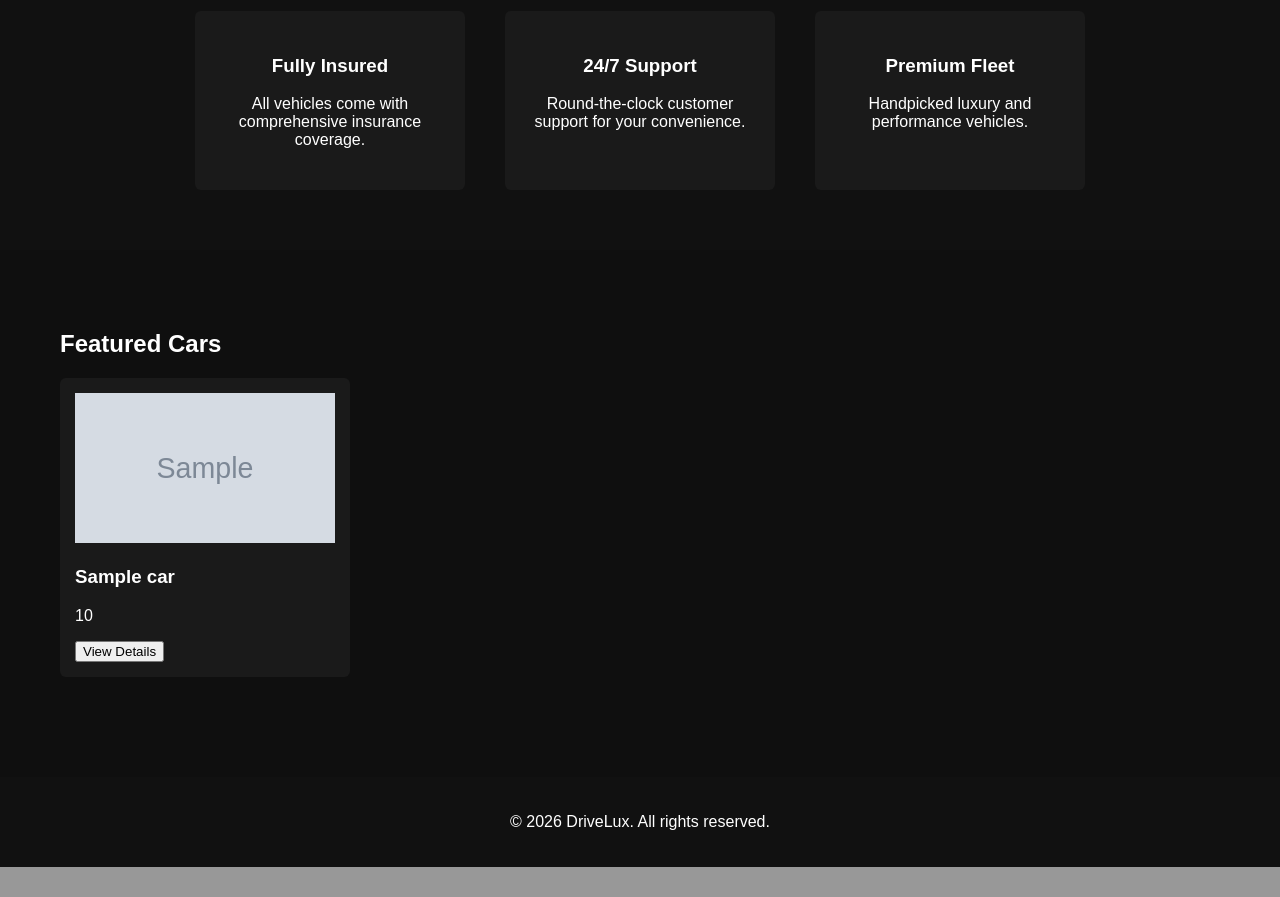
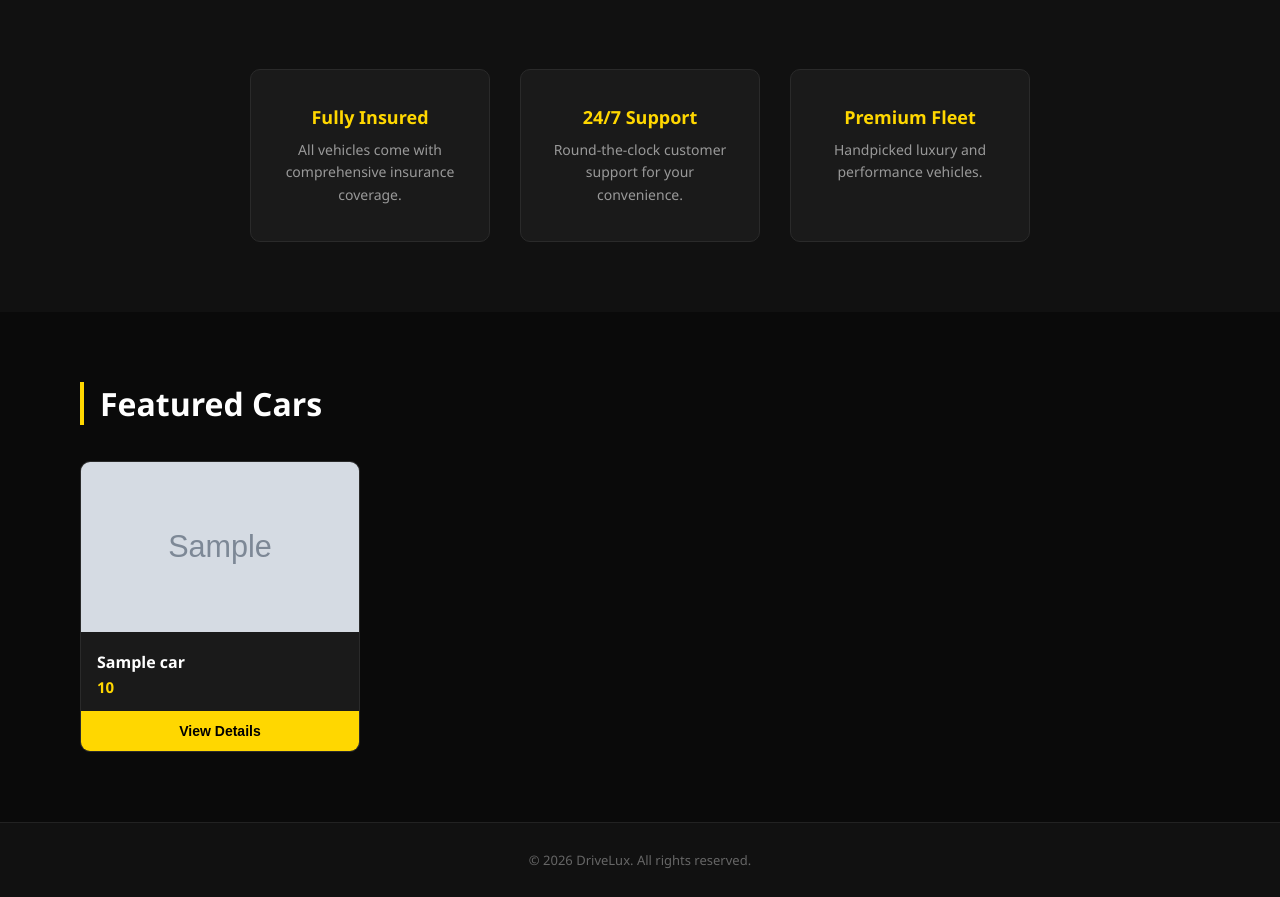
Before and after one commit to Reymar15/CarPys, a Flask app: template templates/index.html in a window 1280 px wide. Shown: the part 657-1554 px from the top of the page. Before the commit the page ends 1524 px from the top, so only its background shows below. Run offline with Flask 3, Linux system fonts and the light colour scheme; the template is opened without the code that fills it: most values are stand-ins (such as "Sample title", 1, 10 or a date in 2020); grey boxes marked "Sample" are stand-in pictures.

Commit message:
add project files

```diff
--- a/static/style.css
+++ b/static/style.css
@@ -1,110 +1,241 @@
-body{
-  margin:0;
-  font-family:Arial;
-  background:#0f0f0f;
-  color:white;
+* {
+  margin: 0;
+  padding: 0;
+  box-sizing: border-box;
 }
 
-.navbar{
-  display:flex;
-  justify-content:space-between;
-  padding:20px 60px;
-  background:#111;
-  align-items:center;
+body {
+  font-family: 'Segoe UI', Arial, sans-serif;
+  background: #0a0a0a;
+  color: #fff;
 }
 
-.logo span{
-  color:#FFD700;
+/* NAVBAR */
+.navbar {
+  display: flex;
+  justify-content: space-between;
+  align-items: center;
+  padding: 20px 80px;
+  background: rgba(10, 10, 10, 0.95);
+  position: sticky;
+  top: 0;
+  z-index: 100;
+  border-bottom: 1px solid #222;
+  backdrop-filter: blur(10px);
 }
 
-.nav-links{
-  display:flex;
-  gap:20px;
-  list-style:none;
-  align-items:center;
+.logo {
+  font-size: 24px;
+  font-weight: 800;
+  letter-spacing: 2px;
 }
 
-.browse-btn{
-  background:#FFD700;
-  border:none;
-  padding:8px 15px;
-  cursor:pointer;
+.logo span {
+  color: #FFD700;
 }
 
-.hero{
-  height:500px;
-  background:url("https://images.unsplash.com/photo-1493238792000-8113da705763") center/cover;
-  display:flex;
-  align-items:center;
-  padding-left:100px;
+.nav-links {
+  display: flex;
+  gap: 30px;
+  list-style: none;
+  align-items: center;
+  font-size: 14px;
 }
 
-.hero h1{
-  font-size:60px;
-  margin:0;
+.nav-links li {
+  cursor: pointer;
+  color: #ccc;
+  transition: color 0.2s;
 }
 
-.hero span{
-  color:#FFD700;
+.nav-links li:hover {
+  color: #FFD700;
 }
 
-.buttons button{
-  margin-right:10px;
-  padding:10px 20px;
-  border:none;
-  cursor:pointer;
+.browse-btn {
+  background: #FFD700;
+  border: none;
+  padding: 10px 20px;
+  cursor: pointer;
+  font-weight: 700;
+  font-size: 13px;
+  border-radius: 4px;
+  transition: background 0.2s, transform 0.2s;
 }
 
-.btn-yellow{
-  background:#FFD700;
+.browse-btn:hover {
+  background: #e6c200;
+  transform: translateY(-1px);
 }
 
-.btn-dark{
-  background:#333;
-  color:white;
+/* HERO */
+.hero {
+  height: 580px;
+  background: linear-gradient(to right, rgba(0,0,0,0.85) 40%, transparent),
+              url("https://images.unsplash.com/photo-1493238792000-8113da705763") center/cover no-repeat;
+  display: flex;
+  align-items: center;
+  padding-left: 80px;
 }
 
-.features{
-  display:flex;
-  justify-content:center;
-  gap:40px;
-  padding:60px;
-  background:#111;
+.hero h1 {
+  font-size: 64px;
+  font-weight: 800;
+  line-height: 1.1;
+  margin-bottom: 16px;
 }
 
-.card{
-  background:#1a1a1a;
-  padding:25px;
-  width:220px;
-  text-align:center;
-  border-radius:6px;
+.hero span {
+  color: #FFD700;
 }
 
-.cars{
-  padding:60px;
+.hero p {
+  color: #bbb;
+  font-size: 18px;
+  margin-bottom: 32px;
+  max-width: 460px;
 }
 
-.car-container{
-  display:flex;
-  gap:25px;
+.buttons {
+  display: flex;
+  gap: 12px;
 }
 
-.car-card{
-  background:#1a1a1a;
-  padding:15px;
-  width:260px;
-  border-radius:6px;
+.buttons button {
+  padding: 12px 28px;
+  border: none;
+  cursor: pointer;
+  font-size: 15px;
+  font-weight: 600;
+  border-radius: 4px;
+  transition: transform 0.2s, opacity 0.2s;
 }
 
-.car-card img{
-  width:100%;
-  height:150px;
-  object-fit:cover;
+.buttons button:hover {
+  transform: translateY(-2px);
+  opacity: 0.9;
 }
 
-footer{
-  text-align:center;
-  padding:20px;
-  background:#111;
-  margin-top:40px;
+.btn-yellow {
+  background: #FFD700;
+  color: #000;
 }
+
+.btn-dark {
+  background: #2a2a2a;
+  color: #fff;
+  border: 1px solid #444;
+}
+
+/* FEATURES */
+.features {
+  display: flex;
+  justify-content: center;
+  gap: 30px;
+  padding: 70px 80px;
+  background: #111;
+}
+
+.card {
+  background: #1a1a1a;
+  padding: 35px 30px;
+  width: 240px;
+  text-align: center;
+  border-radius: 10px;
+  border: 1px solid #2a2a2a;
+  transition: transform 0.2s, border-color 0.2s;
+}
+
+.card:hover {
+  transform: translateY(-4px);
+  border-color: #FFD700;
+}
+
+.card h3 {
+  font-size: 18px;
+  margin-bottom: 10px;
+  color: #FFD700;
+}
+
+.card p {
+  color: #999;
+  font-size: 14px;
+  line-height: 1.6;
+}
+
+/* CARS */
+.cars {
+  padding: 70px 80px;
+}
+
+.cars h2 {
+  font-size: 32px;
+  font-weight: 700;
+  margin-bottom: 36px;
+  border-left: 4px solid #FFD700;
+  padding-left: 16px;
+}
+
+.car-container {
+  display: flex;
+  gap: 28px;
+  flex-wrap: wrap;
+}
+
+.car-card {
+  background: #1a1a1a;
+  padding: 0;
+  width: 280px;
+  border-radius: 10px;
+  overflow: hidden;
+  border: 1px solid #2a2a2a;
+  transition: transform 0.2s, border-color 0.2s;
+}
+
+.car-card:hover {
+  transform: translateY(-5px);
+  border-color: #FFD700;
+}
+
+.car-card img {
+  width: 100%;
+  height: 170px;
+  object-fit: cover;
+}
+
+.car-card h3 {
+  font-size: 16px;
+  padding: 14px 16px 4px;
+}
+
+.car-card p {
+  color: #FFD700;
+  font-weight: 700;
+  padding: 0 16px 14px;
+  font-size: 15px;
+}
+
+.car-card button {
+  width: 100%;
+  padding: 12px;
+  background: #FFD700;
+  border: none;
+  font-weight: 700;
+  font-size: 14px;
+  cursor: pointer;
+  transition: background 0.2s;
+}
+
+.car-card button:hover {
+  background: #e6c200;
+}
+
+/* FOOTER */
+footer {
+  text-align: center;
+  padding: 28px;
+  background: #111;
+  border-top: 1px solid #222;
+  color: #666;
+  font-size: 13px;
+}
```
